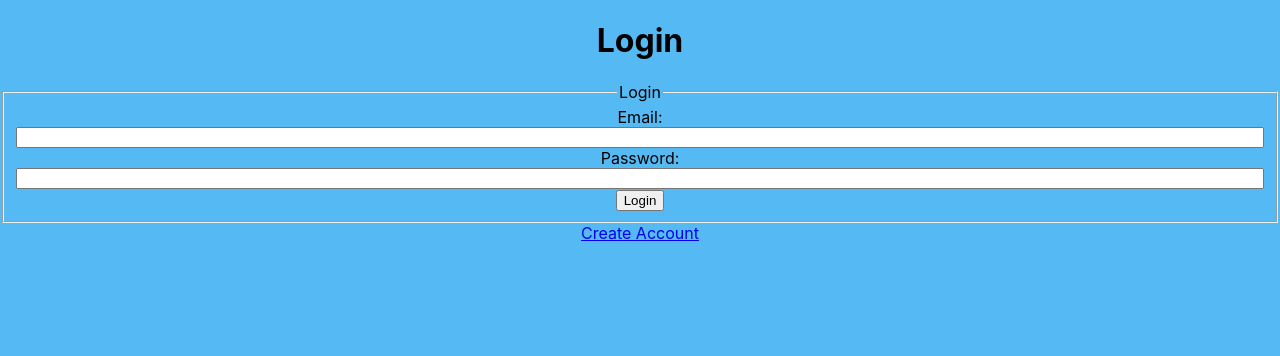
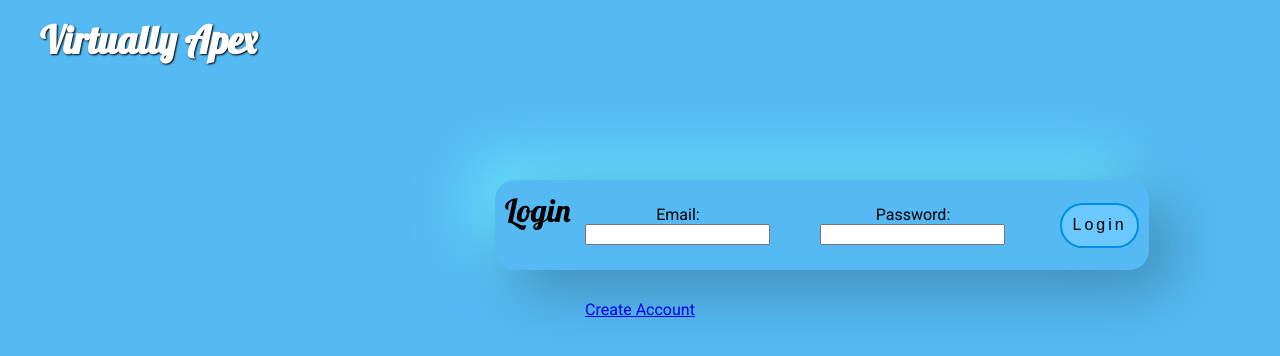
Before and after one commit to D-Molloy/virtually-apex, a React (Create React App) app in the folder client/: page / in a window 1280 px wide. Shown: the top 356 px of the page. Built offline with nearby package versions, Linux system fonts and the light colour scheme.

Commit message:
Nav added, login/signup styles done, incorporated CSS modules

```diff
--- a/client/src/App.css
+++ b/client/src/App.css
@@ -1,20 +1,59 @@
+:root {
+  --font-title: 'Lobster', cursive;
+  --font-primary: 'Roboto', sans-serif;
+  --blue: #55b9f3;
+  --darkBlue: #008fe3;
+}
+
 body {
   padding: 0;
   margin: 0;
-  background-color: #55b9f3;
+  background-color: var(--blue);
+  font-family: var(--font-primary);
 }
 .App {
   text-align: center;
   height: 100vh;
   width: 100vw;
 }
-
+.main {
+  height: 85vh;
+  overflow: auto;
+}
 .error {
   color: red;
-  font-size: 12px;
+  font-size: 1em;
+  margin: 10px;
+}
+
+h1 {
   margin: 0;
 }
 
-/* Fonts */
-/* PRIMARY - font-family: 'Lobster', cursive; */
-/* SECONDARY - font-family: 'Roboto', sans-serif; */
+button {
+  height: 45px;
+  padding: 0 10px;
+  margin: auto;
+  border: 2px solid var(--darkBlue);
+  border-radius: 25px;
+  background-color: #6bc9ff;
+  cursor: pointer;
+  letter-spacing: 3px;
+  font-size: 1em;
+}
+
+button:hover {
+  background-color: #2db0fc;
+}
+button:active {
+  background-color: var(--darkBlue);
+}
+
+.card {
+  display: flex;
+  padding: 10px;
+  border-radius: 20px;
+  margin: 30px;
+  box-shadow: 20px 20px 60px #3f89b4, -20px -20px 60px #6be9ff;
+  border: none;
+}
--- a/client/src/App.js
+++ b/client/src/App.js
@@ -3,13 +3,14 @@ import { BrowserRouter as Router, Switch, Route } from 'react-router-dom';
 import Login from './pages/Login';
 import Signup from './pages/Signup';
 import Dashboard from './pages/Dashboard';
-
+import Nav from './components/Nav';
 import './App.css';
 
 function App() {
   return (
     <div className='App'>
       <Router>
+        <Nav />
         <Switch>
           <Route exact path='/dashboard'>
             <Dashboard />
--- a/client/src/components/FormInput/formInput.css
+++ b/client/src/components/FormInput/FormInput.module.css
@@ -1,4 +1,5 @@
-.formInput__container {
+.container {
   display: flex;
   flex-direction: column;
+  margin: 15px;
 }
--- a/client/src/components/FormInput/index.js
+++ b/client/src/components/FormInput/index.js
@@ -1,5 +1,5 @@
 import React from 'react';
-import './formInput.css';
+import styles from './FormInput.module.css';
 const capitalizeStr = (str) => str.substr(0, 1).toUpperCase() + str.substr(1);
 
 export default function FormInput({
@@ -42,7 +42,7 @@ export default function FormInput({
   }
 
   return (
-    <div className='formInput__container'>
+    <div className={styles.container}>
       <label htmlFor={`${comp}__${inputType}`}>{capitalizeStr(title)}:</label>
       <input
         id={`${comp}__${altValue || inputType}`}
--- /dev/null
+++ b/client/src/components/Nav/Nav.module.css
@@ -0,0 +1,14 @@
+.nav {
+  height: 10vh;
+  display: flex;
+  justify-content: space-between;
+  align-items: center;
+  padding: 0 40px;
+}
+
+.nav_header {
+  font-family: var(--font-title);
+  color: white;
+  text-shadow: 1px 1px 2px black;
+  font-size: 2.4em;
+}
--- /dev/null
+++ b/client/src/components/Nav/index.js
@@ -0,0 +1,26 @@
+import React from 'react';
+import { useLocation, useHistory } from 'react-router-dom';
+import styles from './Nav.module.css';
+
+export default function Nav() {
+  const history = useHistory();
+  const { pathname } = useLocation();
+  console.log('pathname', pathname);
+  return (
+    <nav className={styles.nav}>
+      <h1 className={styles.nav_header}>Virtually Apex</h1>
+      <div className={styles.logout_container}>
+        <button
+          style={
+            pathname === '/dashboard'
+              ? { visibility: 'visible' }
+              : { visibility: 'hidden' }
+          }
+          onClick={() => console.log('LOGGING OFF')}
+        >
+          Logout
+        </button>
+      </div>
+    </nav>
+  );
+}
--- /dev/null
+++ b/client/src/pages/Login/Login.module.css
@@ -0,0 +1,11 @@
+.form {
+  max-width: 350px;
+  margin: auto;
+  margin-top: 100px;
+}
+
+.title {
+  font-family: var(--font-title);
+  font-size: 2em;
+  margin: 0;
+}
--- a/client/src/pages/Login/index.js
+++ b/client/src/pages/Login/index.js
@@ -1,9 +1,10 @@
-import React, { useState } from 'react';
+import React, { useState, useEffect } from 'react';
 import FormInput from '../../components/FormInput';
 import { Link } from 'react-router-dom';
 import { useSelector, useDispatch } from 'react-redux';
 import { useHistory } from 'react-router-dom';
-import { loginUser, selectErrors } from '../../redux/authSlice';
+import { loginUser, selectErrors, clearErrors } from '../../redux/authSlice';
+import styles from './Login.module.css';
 
 const initalState = {
   email: '',
@@ -16,6 +17,10 @@ export default function Login() {
   const dispatch = useDispatch();
   const errors = useSelector(selectErrors);
 
+  useEffect(() => {
+    dispatch(clearErrors());
+  }, [dispatch]);
+
   const handleChange = (e) =>
     setFormData({ ...formData, [e.target.name]: e.target.value });
 
@@ -25,11 +30,10 @@ export default function Login() {
   };
 
   return (
-    <div>
-      <h1 id='login__title'>Login</h1>
-      <form onSubmit={(e) => handleSubmit(e)}>
-        <fieldset>
-          <legend>Login</legend>
+    <div className='main'>
+      <form className={styles.form} onSubmit={(e) => handleSubmit(e)}>
+        <fieldset className='card'>
+          <p className={styles.title}>Login</p>
           <FormInput
             comp='login'
             inputType='email'
@@ -47,7 +51,7 @@ export default function Login() {
           />
           <p className='error'>{errors.password}</p>
           <p className='error'>{errors.message}</p>
-          <button>Login</button>
+          <button align='center'>Login</button>
         </fieldset>
       </form>
       <Link to='/signup'>Create Account</Link>
--- a/client/src/pages/Signup/index.js
+++ b/client/src/pages/Signup/index.js
@@ -1,20 +1,12 @@
-import React, { useState } from 'react';
+import React, { useState, useEffect } from 'react';
+import { Link } from 'react-router-dom';
+import { useHistory } from 'react-router-dom';
+import { useSelector, useDispatch } from 'react-redux';
+import { createUser, selectErrors, clearErrors } from '../../redux/authSlice';
+
 import FormInput from '../../components/FormInput';
-import { Link } from 'react-router-dom';
-import { useSelector, useDispatch } from 'react-redux';
-import { useHistory } from 'react-router-dom';
-
+import styles from '../Login/Login.module.css';
 // TODO: cleanup unused
-import {
-  // setToken,
-  // clearToken,
-  // setErrors,
-  // clearErrors,
-  // setUser,
-  // clearUser,
-  createUser,
-  selectErrors,
-} from '../../redux/authSlice';
 
 const initalState = {
   name: '',
@@ -30,6 +22,10 @@ export default function Signup() {
   const dispatch = useDispatch();
   const [formData, setFormData] = useState(initalState);
 
+  useEffect(() => {
+    dispatch(clearErrors());
+  }, [dispatch]);
+
   const handleChange = (e) =>
     setFormData({ ...formData, [e.target.name]: e.target.value });
 
@@ -39,11 +35,10 @@ export default function Signup() {
   };
 
   return (
-    <div>
-      <h1 id='login__title'>Signup</h1>
-      <form onSubmit={(e) => handleSubmit(e)}>
-        <fieldset>
-          <legend>Create Account</legend>
+    <div className='main'>
+      <form className={styles.form} onSubmit={(e) => handleSubmit(e)}>
+        <fieldset className='card'>
+          <p className={styles.title}>Create Account</p>
           <FormInput
             comp='signup'
             inputType='text'
```
Also changed, not shown: client/src/pages/Signup/signup.css (deleted).
